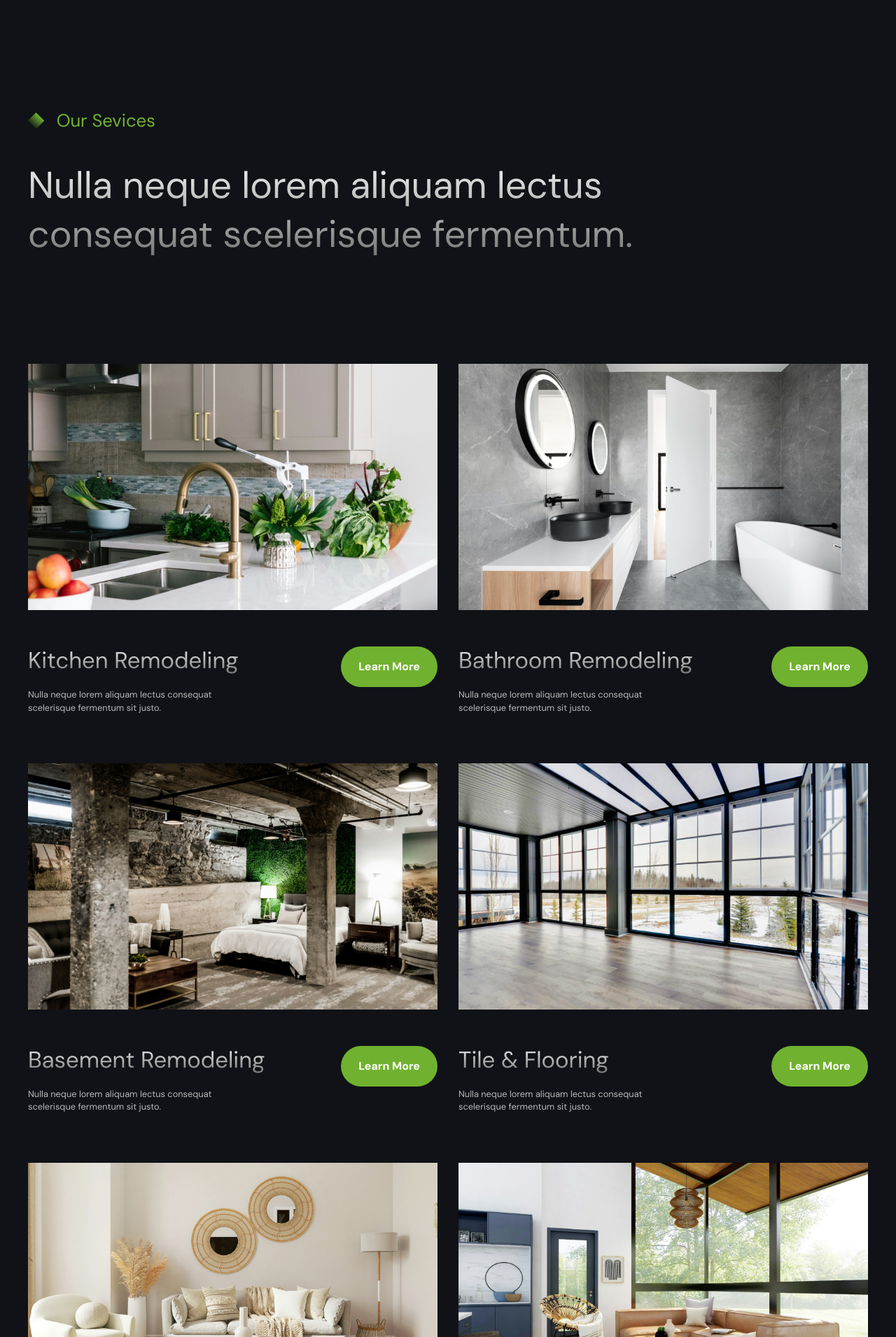
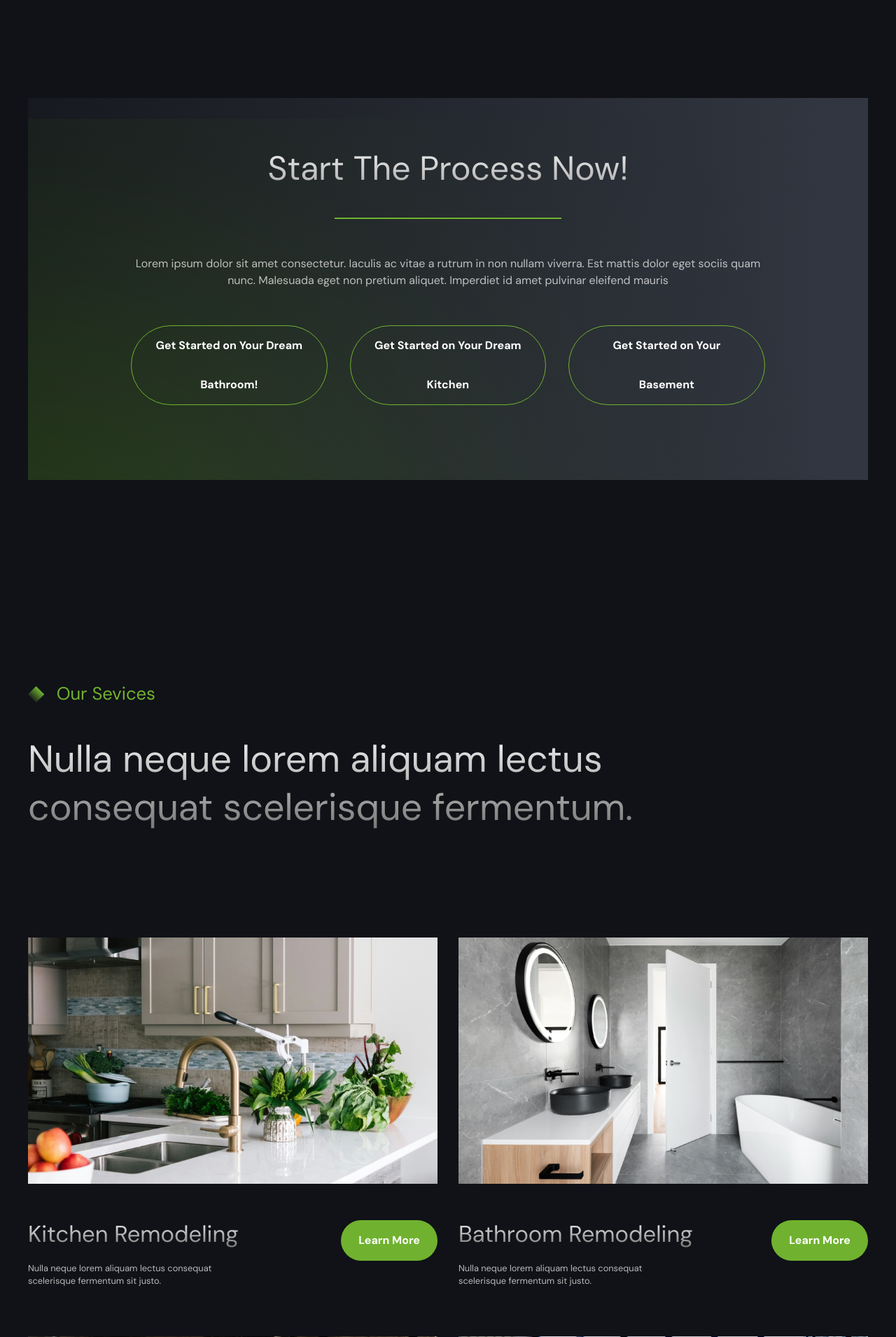
Before and after one commit to lemanhhai1310/bidwood, a PHP site: page / in a window 1280 px wide. Shown: the top 1911 px of the page at 70% size. Run offline with PHP 8.4, Linux system fonts and the light colour scheme; some libraries are stand-ins or nearby versions.

Commit message:
feat: update

```diff
--- a/index.php
+++ b/index.php
@@ -4,6 +4,23 @@
 
 <div class="uk-section-large">
     <div class="uk-container uk-container-xlarge">
+        <div class="home__startBox uk-card uk-card-body item-216px uk-text-center">
+            <div class="home__contact__flex uk-flex uk-flex-column">
+                <h2 class="home__title uk-position-z-index clip-text home__title--60 home__title--lineBottom">Start The Process Now!</h2>
+                <div class="home__contact__txt uk-position-z-index width-1021px uk-margin-auto">Lorem ipsum dolor sit amet consectetur. Iaculis ac vitae a rutrum in non nullam viverra. Est mattis dolor eget sociis quam nunc. Malesuada eget non pretium aliquet. Imperdiet id amet pulvinar eleifend mauris</div>
+                <div class="uk-position-z-index uk-child-width-1-3@l uk-grid-small uk-grid-32-l" uk-grid>
+                    <div>
+                        <a href="" class="home__btn uk-width home__btn--outline uk-button uk-button-primary uk-border-pill">Get Started on Your Dream Bathroom!</a>
+                    </div>
+                    <div>
+                        <a href="" class="home__btn uk-width home__btn--outline uk-button uk-button-primary uk-border-pill">Get Started on Your Dream Kitchen</a>
+                    </div>
+                    <div>
+                        <a href="" class="home__btn uk-width home__btn--outline uk-button uk-button-primary uk-border-pill">Get Started on Your Basement</a>
+                    </div>
+                </div>
+            </div>
+        </div>
         <div class="uk-child-width-auto uk-flex-between item-273px" uk-grid>
             <div>
                 <h3 class="home__Testimonials__title" uk-toggle="cls: uk-margin-top; mode: media; media: @l">Our Sevices</h3>
--- a/scss/components/_grid.scss
+++ b/scss/components/_grid.scss
@@ -24,7 +24,7 @@ $j:
 5,8,
 10,
 20,28,
-30,35,
+30,32,35,
 40,
 50,
 263,
--- a/scss/components/_items.scss
+++ b/scss/components/_items.scss
@@ -1,6 +1,6 @@
 $j:
 44px,50px,52px,57px,69px,
-100px,101px,108px,148px,150px,189px,273px;
+100px,101px,108px,148px,150px,189px,216px,273px;
 @each $i in $j {
   .item-#{$i}{
     &:nth-child(n+2){
--- a/style.css
+++ b/style.css
@@ -367,6 +367,64 @@ html, body, div, span, applet, object, iframe, h1, h2, h3, h4, h5, h6, p, blockq
 }
 .uk-grid-30 > .uk-grid-margin {
   margin-top: 30px;
+}
+
+@media (min-width: 1600px) {
+  .uk-grid-32-xl {
+    margin-left: -32px !important;
+  }
+  .uk-grid-32-xl > * {
+    padding-left: 32px !important;
+  }
+  .uk-grid-32-xl > .uk-grid-margin {
+    margin-top: 32px !important;
+  }
+}
+
+@media (min-width: 1200px) {
+  .uk-grid-32-l {
+    margin-left: -32px !important;
+  }
+  .uk-grid-32-l > * {
+    padding-left: 32px !important;
+  }
+  .uk-grid-32-l > .uk-grid-margin {
+    margin-top: 32px !important;
+  }
+}
+
+@media (min-width: 960px) {
+  .uk-grid-32-m {
+    margin-left: -32px !important;
+  }
+  .uk-grid-32-m > * {
+    padding-left: 32px !important;
+  }
+  .uk-grid-32-m > .uk-grid-margin {
+    margin-top: 32px !important;
+  }
+}
+
+@media (min-width: 640px) {
+  .uk-grid-32-s {
+    margin-left: -32px !important;
+  }
+  .uk-grid-32-s > * {
+    padding-left: 32px !important;
+  }
+  .uk-grid-32-s > .uk-grid-margin {
+    margin-top: 32px !important;
+  }
+}
+
+.uk-grid-32 {
+  margin-left: -32px;
+}
+.uk-grid-32 > * {
+  padding-left: 32px;
+}
+.uk-grid-32 > .uk-grid-margin {
+  margin-top: 32px;
 }
 
 @media (min-width: 1600px) {
@@ -793,6 +851,15 @@ html, body, div, span, applet, object, iframe, h1, h2, h3, h4, h5, h6, p, blockq
   }
 }
 
+.item-216px:nth-child(n+2) {
+  margin-top: calc(2.475rem + 14.7vw);
+}
+@media (min-width: 1200px) {
+  .item-216px:nth-child(n+2) {
+    margin-top: 13.5rem;
+  }
+}
+
 .item-273px:nth-child(n+2) {
   margin-top: calc(2.83125rem + 18.975vw);
 }
@@ -1022,6 +1089,7 @@ html, body, div, span, applet, object, iframe, h1, h2, h3, h4, h5, h6, p, blockq
   gap: 10px;
   display: inline-flex;
   align-items: center;
+  justify-content: center;
 }
 @media (min-width: 1200px) {
   .home__btn {
@@ -1050,6 +1118,48 @@ html, body, div, span, applet, object, iframe, h1, h2, h3, h4, h5, h6, p, blockq
 }
 .home__btn--outline:hover {
   background: var(--00-ca-2-d, #70B22F) !important;
+}
+.home__startBox {
+  background: linear-gradient(91deg, #101217 -23.29%, #323640 95.58%);
+  position: relative;
+}
+@media (min-width: 1200px) {
+  .home__startBox {
+    padding-top: calc(1.5625rem + 3.75vw);
+    padding-bottom: calc(1.79375rem + 6.525vw);
+    padding-left: calc(2.04375rem + 9.525vw);
+    padding-right: calc(2.04375rem + 9.525vw);
+  }
+}
+@media (min-width: 1200px) and (min-width: 1200px) {
+  .home__startBox {
+    padding-top: 4.375rem;
+  }
+}
+@media (min-width: 1200px) and (min-width: 1200px) {
+  .home__startBox {
+    padding-bottom: 6.6875rem;
+  }
+}
+@media (min-width: 1200px) and (min-width: 1200px) {
+  .home__startBox {
+    padding-left: 9.1875rem;
+  }
+}
+@media (min-width: 1200px) and (min-width: 1200px) {
+  .home__startBox {
+    padding-right: 9.1875rem;
+  }
+}
+.home__startBox:before {
+  content: "";
+  background: url(images/Start_Ellipse29.png) no-repeat bottom left;
+  width: 100%;
+  height: 100%;
+  position: absolute;
+  left: 0;
+  bottom: 0;
+  z-index: 1;
 }
 .home__service__title {
   line-height: 1.22;
```
Also changed, not shown: scss/pages/_home.scss (+23 -0 lines), images/Start_Ellipse29.png (added), 1 other file.
